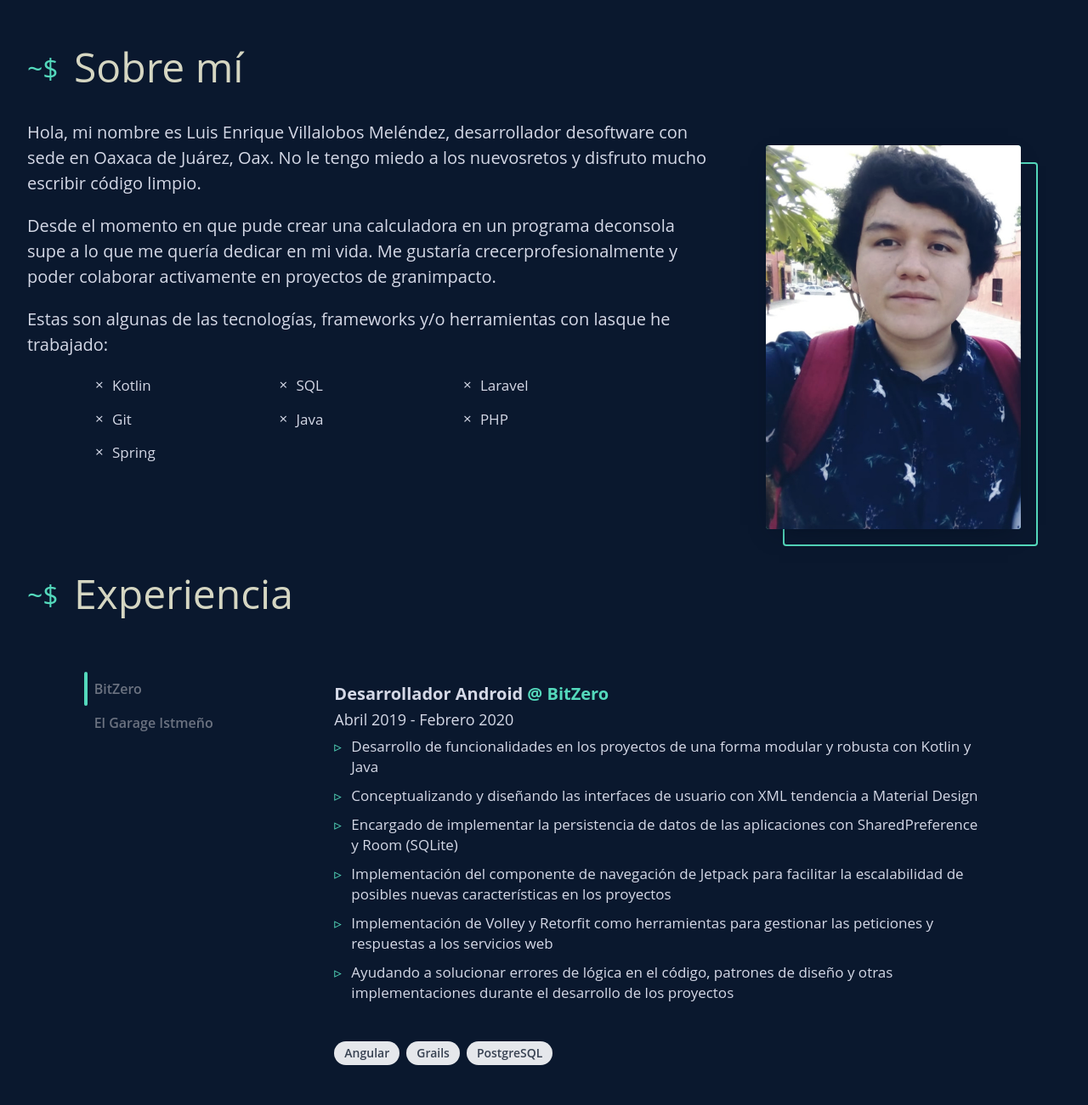
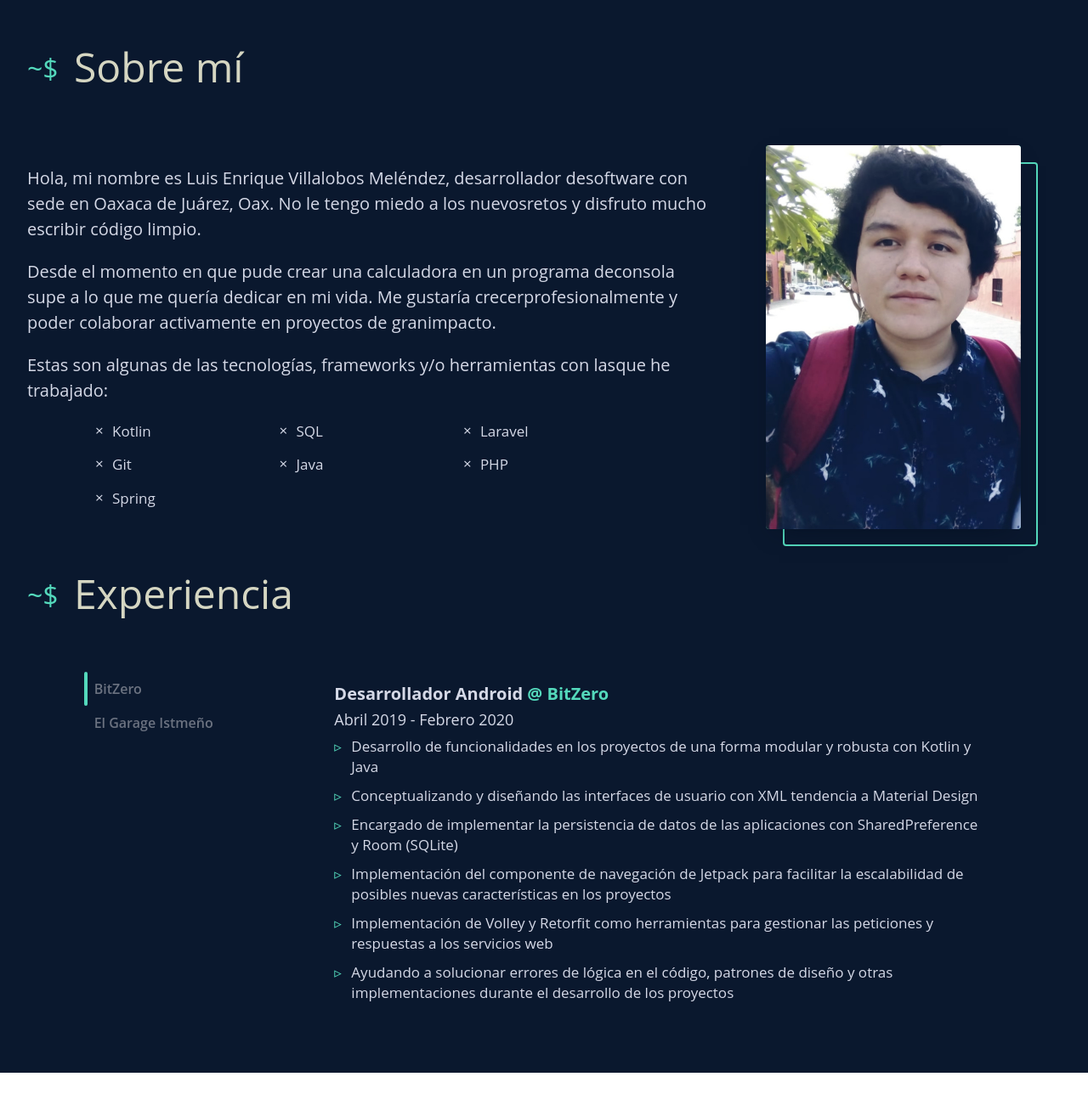
Before and after one commit to luisenricke/portafolio-angular, an Angular app: page / in a window 1280 px wide. Shown: the part 757-2058 px from the top of the page at 85% size. After the commit the page ends 2020 px from the top, so only its background shows below. Built offline with nearby package versions, Linux system fonts and the light colour scheme.

Commit message:
fix: visaul details

```diff
--- a/src/app/home/components/about-me/about-me.component.html
+++ b/src/app/home/components/about-me/about-me.component.html
@@ -2,7 +2,7 @@
   <div class="col-span-3">
     <h2>Sobre mí <span class="blinking"></span></h2>
   </div>
-  <div class="col-span-3 md:col-span-2">
+  <div class="col-span-3 md:col-span-2 self-center">
     <p *ngFor="let item of descriptionParagraph">
       {{ item }}
     </p>
--- a/src/app/home/components/about-me/about-me.component.scss
+++ b/src/app/home/components/about-me/about-me.component.scss
@@ -2,7 +2,12 @@
 
 section {
   background-color: $background-base-color;
-  padding: 0 2rem;
+  padding-left: 2rem;
+  padding-right: 2rem;
+
+  @media (max-width: 768px) {
+    padding-bottom: 3rem;
+  }
 }
 
 p {
--- a/src/app/home/components/work-experience/work-experience.component.html
+++ b/src/app/home/components/work-experience/work-experience.component.html
@@ -31,7 +31,7 @@
           ></div>
         </li>
       </ul>
-      <div class="flex w-full md:w-3/4">
+      <div class="flex w-full md:w-3/4 min-h-full">
         <div class="w-full">
           <div class="px-6 py-4">
             <div class="font-bold text-xl mb-2 title-job">
@@ -54,7 +54,8 @@
               </li>
             </ul>
           </div>
-          <div class="px-6 pt-4 pb-2">
+          <!--
+            <div class="px-6 pt-4 pb-2">
             <span
               class="inline-block bg-gray-200 rounded-full px-3 py-1 text-sm font-semibold text-gray-700 mr-2 mb-2"
               *ngFor="let stack of workExperienceFocus?.content?.stack"
@@ -62,6 +63,7 @@
               {{ stack }}
             </span>
           </div>
+          -->
         </div>
       </div>
     </div>
```
